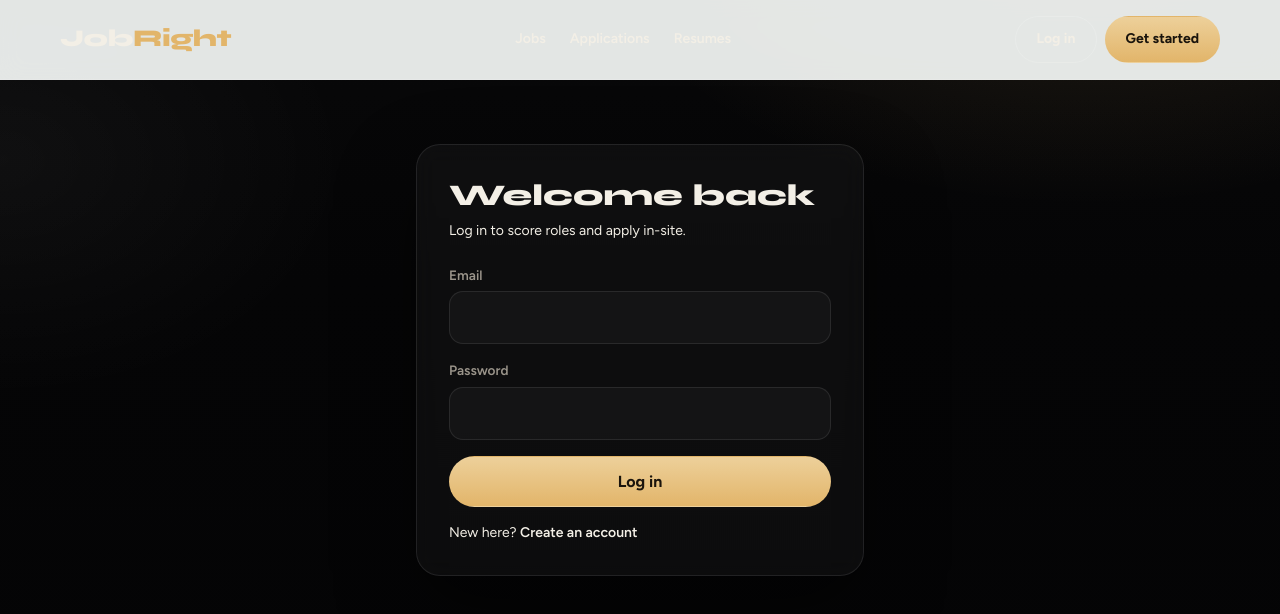
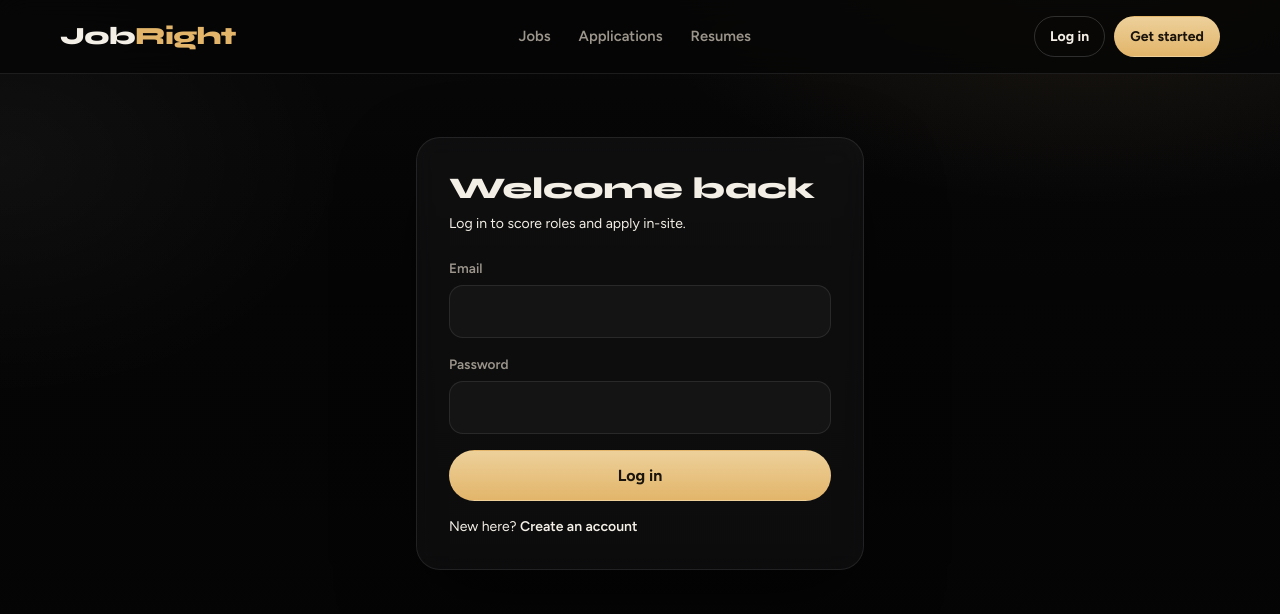
Before and after one commit to Aklile612/Jobright, a Next.js app in the folder apps/web/: page /login in a window 1280 px wide. Shown: the top 614 px of the page. Built offline with nearby package versions, Linux system fonts and the light colour scheme; no server answers.

Commit message:
Update header to dark theme classes

```diff
--- a/apps/web/src/components/layout/SiteHeader.tsx
+++ b/apps/web/src/components/layout/SiteHeader.tsx
@@ -20,40 +20,30 @@ export function SiteHeader({ solid = false }: { solid?: boolean }) {
   }, [pathname]);
 
   return (
-    <header
-      className={`sticky top-0 z-40 border-b ${
-        solid
-          ? "border-[var(--line)] bg-[rgba(247,250,248,0.92)] backdrop-blur-md"
-          : "border-transparent bg-transparent"
-      }`}
-    >
-      <div className="container flex items-center justify-between py-4">
-        <Link href="/" className="font-[family-name:var(--font-display)] text-2xl font-extrabold tracking-tight">
-          Job<span className="text-[var(--accent)]">Right</span>
+    <header className={`site-header ${solid ? "is-solid" : ""}`}>
+      <div className="container site-header__inner">
+        <Link href="/" className="brand">
+          Job<span>Right</span>
         </Link>
-        <nav className="hidden items-center gap-6 md:flex">
+        <nav className="site-nav">
           {links.map((link) => (
             <Link
               key={link.href}
               href={link.href}
-              className={`text-sm font-semibold transition ${
-                pathname?.startsWith(link.href)
-                  ? "text-[var(--accent-deep)]"
-                  : "text-[var(--ink-soft)] hover:text-[var(--ink)]"
-              }`}
+              className={pathname?.startsWith(link.href) ? "is-active" : ""}
             >
               {link.label}
             </Link>
           ))}
         </nav>
-        <div className="flex items-center gap-2">
+        <div className="header-actions">
           {authed ? (
             <>
-              <Link href="/jobs" className="btn btn-ghost text-sm">
+              <Link href="/jobs" className="btn btn-ghost btn-sm">
                 Dashboard
               </Link>
               <button
-                className="btn btn-primary text-sm"
+                className="btn btn-primary btn-sm"
                 onClick={() => {
                   clearToken();
                   setAuthed(false);
@@ -65,10 +55,10 @@ export function SiteHeader({ solid = false }: { solid?: boolean }) {
             </>
           ) : (
             <>
-              <Link href="/login" className="btn btn-ghost text-sm">
+              <Link href="/login" className="btn btn-ghost btn-sm">
                 Log in
               </Link>
-              <Link href="/signup" className="btn btn-primary text-sm">
+              <Link href="/signup" className="btn btn-primary btn-sm">
                 Get started
               </Link>
             </>
```
